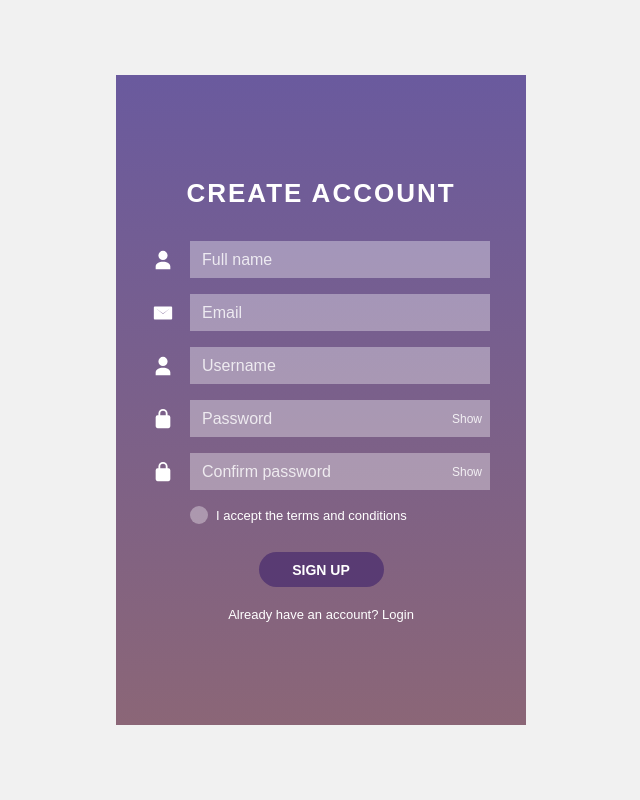
After one commit to Jhosep-Huiza/loginClassB, a PHP site: page /views/register.php in a window 1280 px wide. The commit adds this page. Shown: the whole page, without its empty margins (319-959 px from the left). Run offline with PHP 8.4, Linux system fonts and the light colour scheme.

Commit message:
registro agregado

```diff
--- /dev/null
+++ b/resources/css/register.css
@@ -0,0 +1,195 @@
+* {
+    box-sizing: border-box;
+    margin: 0;
+    padding: 0;
+}
+
+body {
+    min-height: 100vh;
+    display: flex;
+    align-items: center;
+    justify-content: center;
+    padding: 24px;
+    background: #f1f1f1;
+    font-family: Arial, Helvetica, sans-serif;
+}
+
+/* Tarjeta con el mismo degradado del login */
+.register-card {
+    width: 100%;
+    max-width: 410px;
+    min-height: 650px;
+    display: flex;
+    flex-direction: column;
+    justify-content: center;
+    padding: 40px 36px;
+    background: linear-gradient(180deg, #6a5a9e 0%, #8b6677 100%);
+    color: #fff;
+}
+
+.register-title {
+    text-align: center;
+    font-size: 26px;
+    font-weight: 700;
+    letter-spacing: 2px;
+    text-transform: uppercase;
+    margin-bottom: 32px;
+}
+
+.register-form {
+    display: flex;
+    flex-direction: column;
+    gap: 16px;
+}
+
+/* Campos */
+.field {
+    position: relative;
+    display: flex;
+    align-items: center;
+    gap: 16px;
+}
+
+.field-icon {
+    flex: 0 0 22px;
+    width: 22px;
+    height: 22px;
+    fill: #fff;
+}
+
+.field input {
+    flex: 1;
+    width: 100%;
+    height: 37px;
+    padding: 0 52px 0 12px;
+    border: none;
+    outline: none;
+    background: rgba(255, 255, 255, 0.35);
+    color: #fff;
+    font-size: 16px;
+}
+
+.field input::placeholder {
+    color: rgba(255, 255, 255, 0.8);
+}
+
+.field input:focus {
+    background: rgba(255, 255, 255, 0.5);
+}
+
+/* Botón mostrar/ocultar contraseña */
+.toggle-pass {
+    position: absolute;
+    right: 8px;
+    border: none;
+    background: transparent;
+    color: #fff;
+    font-size: 12px;
+    cursor: pointer;
+    opacity: 0.85;
+}
+
+.toggle-pass:hover,
+.toggle-pass:focus-visible {
+    opacity: 1;
+    text-decoration: underline;
+}
+
+/* Estado visual cuando las contraseñas no coinciden (lo activa el JS) */
+.field.is-error input {
+    box-shadow: inset 0 0 0 2px #ffb4b4;
+}
+
+/* Términos */
+.terms {
+    display: flex;
+    align-items: center;
+    gap: 8px;
+    margin-left: 38px;
+    font-size: 13px;
+    cursor: pointer;
+}
+
+.terms input {
+    position: absolute;
+    opacity: 0;
+    pointer-events: none;
+}
+
+.terms .check {
+    flex: 0 0 18px;
+    width: 18px;
+    height: 18px;
+    border-radius: 50%;
+    background: rgba(255, 255, 255, 0.35);
+    display: grid;
+    place-items: center;
+}
+
+.terms input:checked + .check {
+    background: #593b73;
+}
+
+.terms input:checked + .check::after {
+    content: "";
+    width: 5px;
+    height: 9px;
+    border: solid #fff;
+    border-width: 0 2px 2px 0;
+    transform: rotate(45deg) translate(-1px, -1px);
+}
+
+.terms input:focus-visible + .check {
+    outline: 2px solid #fff;
+    outline-offset: 2px;
+}
+
+/* Botón principal */
+.btn-register {
+    align-self: center;
+    margin-top: 12px;
+    width: 125px;
+    height: 35px;
+    border: none;
+    border-radius: 18px;
+    background: #593b73;
+    color: #fff;
+    font-size: 14px;
+    font-weight: 700;
+    text-transform: uppercase;
+    cursor: pointer;
+    transition: background 0.2s;
+}
+
+.btn-register:hover {
+    background: #6b4888;
+}
+
+.btn-register:focus-visible {
+    outline: 2px solid #fff;
+    outline-offset: 3px;
+}
+
+.back-login {
+    align-self: center;
+    margin-top: 4px;
+    color: #fff;
+    font-size: 13px;
+    text-decoration: none;
+}
+
+.back-login:hover {
+    text-decoration: underline;
+}
+
+@media (max-width: 480px) {
+    body {
+        padding: 0;
+    }
+
+    .register-card {
+        max-width: none;
+        min-height: 100vh;
+        padding: 32px 24px;
+    }
+}
--- a/views/login.php
+++ b/views/login.php
@@ -50,7 +50,7 @@ $error = $_GET['error'] ?? '';
             <button type="submit" class="btn-login">LOGIN</button>
         </form>
 
-        <a href="#" class="crear-cuenta">Create Account</a>
+        <a href="register.php" class="crear-cuenta">Create Account</a>
     </div>
 
     <script src="../resources/js/app.js"></script>
--- /dev/null
+++ b/views/register.php
@@ -0,0 +1,67 @@
+<!DOCTYPE html>
+<html lang="es">
+<head>
+    <meta charset="UTF-8">
+    <meta name="viewport" content="width=device-width, initial-scale=1.0">
+    <title>Crear cuenta</title>
+    <link rel="stylesheet" href="../resources/css/register.css">
+</head>
+<body>
+
+    <main class="register-card">
+        <h1 class="register-title">Create Account</h1>
+
+        <form class="register-form" action="#" method="post" novalidate>
+
+            <div class="field">
+                <svg class="field-icon" viewBox="0 0 24 24" aria-hidden="true">
+                    <path d="M12 12a5 5 0 1 0 0-10 5 5 0 0 0 0 10zm0 2c-4.4 0-8 2.2-8 5v3h16v-3c0-2.8-3.6-5-8-5z"/>
+                </svg>
+                <input type="text" name="fullname" placeholder="Full name" autocomplete="name">
+            </div>
+
+            <div class="field">
+                <svg class="field-icon" viewBox="0 0 24 24" aria-hidden="true">
+                    <path d="M3 5h18a1 1 0 0 1 1 1v12a1 1 0 0 1-1 1H3a1 1 0 0 1-1-1V6a1 1 0 0 1 1-1zm9 7.5L4.5 7v.2L12 13l7.5-5.8V7L12 12.5z"/>
+                </svg>
+                <input type="email" name="email" placeholder="Email" autocomplete="email">
+            </div>
+
+            <div class="field">
+                <svg class="field-icon" viewBox="0 0 24 24" aria-hidden="true">
+                    <path d="M12 12a5 5 0 1 0 0-10 5 5 0 0 0 0 10zm0 2c-4.4 0-8 2.2-8 5v3h16v-3c0-2.8-3.6-5-8-5z"/>
+                </svg>
+                <input type="text" name="username" placeholder="Username" autocomplete="username">
+            </div>
+
+            <div class="field">
+                <svg class="field-icon" viewBox="0 0 24 24" aria-hidden="true">
+                    <path d="M18 8h-1V6a5 5 0 0 0-10 0v2H6a2 2 0 0 0-2 2v10a2 2 0 0 0 2 2h12a2 2 0 0 0 2-2V10a2 2 0 0 0-2-2zM9 6a3 3 0 0 1 6 0v2H9V6z"/>
+                </svg>
+                <input type="password" name="password" id="password" placeholder="Password" autocomplete="new-password">
+                <button type="button" class="toggle-pass" data-target="password" aria-label="Mostrar contraseña">Show</button>
+            </div>
+
+            <div class="field">
+                <svg class="field-icon" viewBox="0 0 24 24" aria-hidden="true">
+                    <path d="M18 8h-1V6a5 5 0 0 0-10 0v2H6a2 2 0 0 0-2 2v10a2 2 0 0 0 2 2h12a2 2 0 0 0 2-2V10a2 2 0 0 0-2-2zM9 6a3 3 0 0 1 6 0v2H9V6z"/>
+                </svg>
+                <input type="password" name="confirm_password" id="confirm_password" placeholder="Confirm password" autocomplete="new-password">
+                <button type="button" class="toggle-pass" data-target="confirm_password" aria-label="Mostrar contraseña">Show</button>
+            </div>
+
+            <label class="terms">
+                <input type="checkbox" name="terms">
+                <span class="check" aria-hidden="true"></span>
+                <span>I accept the terms and conditions</span>
+            </label>
+
+            <button type="submit" class="btn-register">Sign up</button>
+
+            <a href="login.php" class="back-login">Already have an account? Login</a>
+        </form>
+    </main>
+
+    <script src="../resources/js/register.js"></script>
+</body>
+</html>
```
Also changed, not shown: resources/js/register.js (added, +26 -0 lines).
